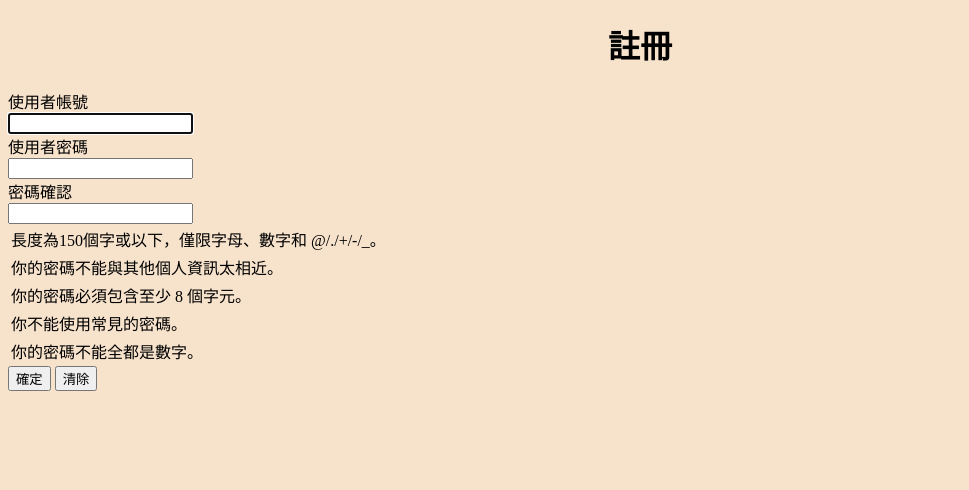
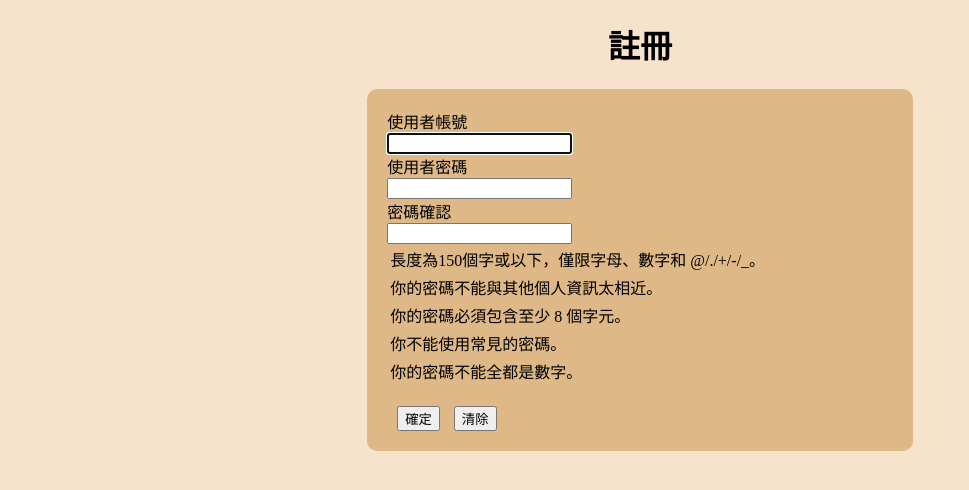
Before and after one commit to Ohnokaoru/todolist_report, a Django app: page /user-register/ in a window 1280 px wide. Shown: the top 490 px of the page, without its empty margins (0-969 px from the left). Run offline with Django 5.2, Linux system fonts and the light colour scheme.

Commit message:
完成註冊畫面

```diff
--- a/static/css/style.css
+++ b/static/css/style.css
@@ -13,8 +13,20 @@ body {
 
 #errors {
     color: red;
+    margin-top: 10px;
+
 }
 
 #regist-form {
     margin: auto;
+    background-color: burlywood;
+    width: 40%;
+    padding: 20px;
+    border-radius: 10px;
 }
+
+#submit-button,
+#reset-button {
+    margin-top: 10px;
+    margin-left: 10px;
+}
--- a/user/views.py
+++ b/user/views.py
@@ -14,6 +14,7 @@ def user_register(request):
         # 會自動驗證表單內容，若無誤就建立表單
         if form.is_valid():
             form.save()
+            message = "註冊成功"
 
         else:
             message = "資料錯誤:"
```
